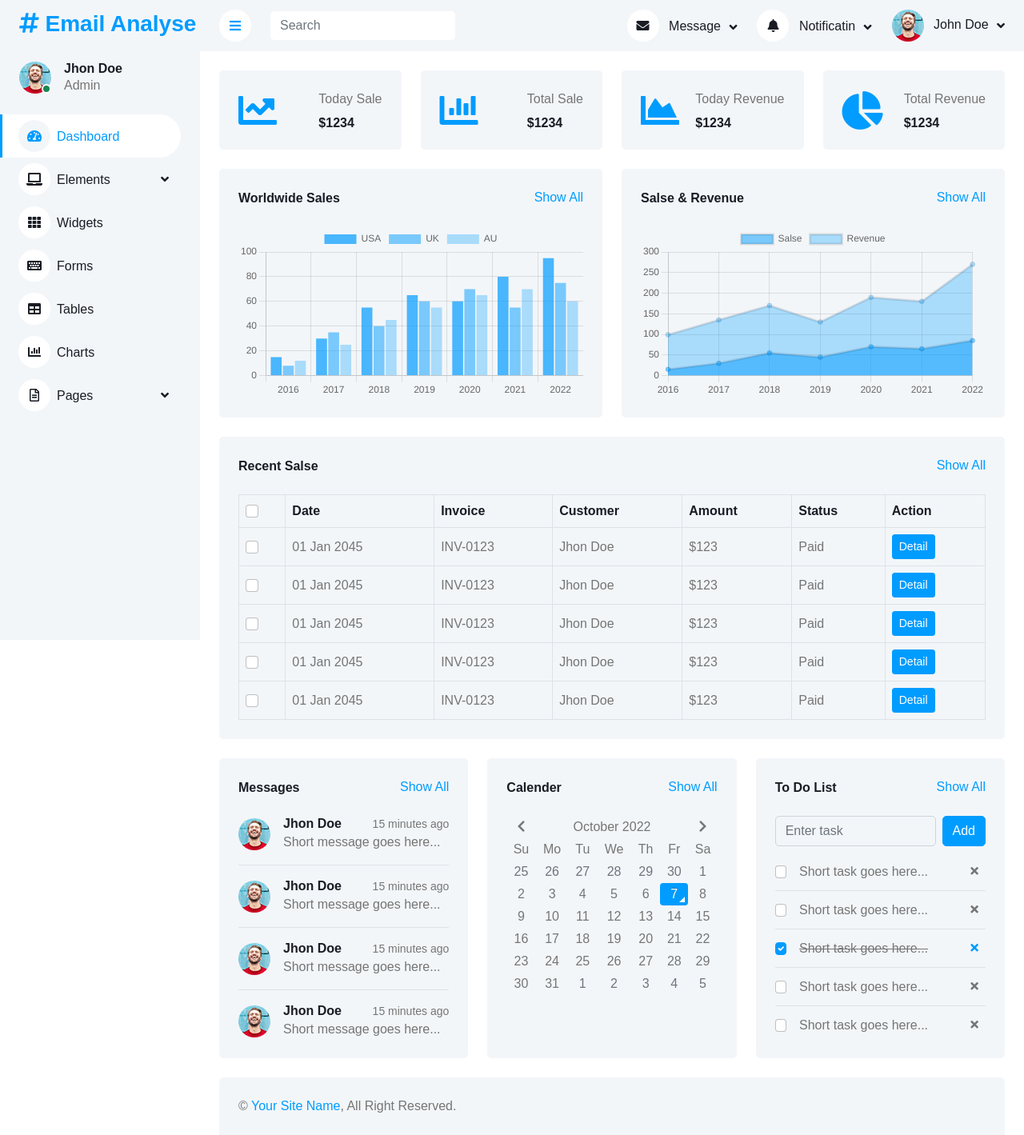
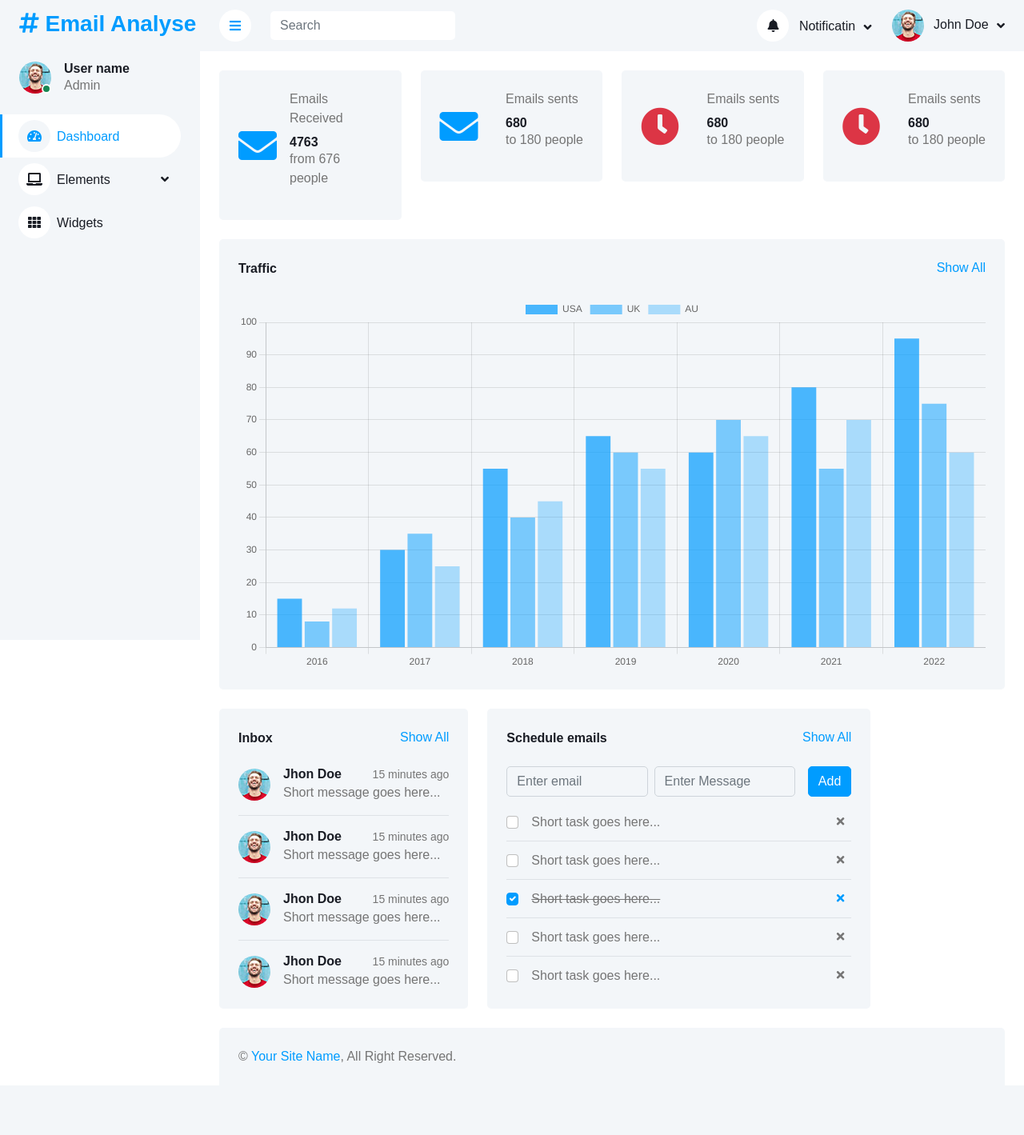
Before and after one commit to SanmayAvhad/44_VCET, a Django app: template Hackathon/templates/index.html in a window 1280 px wide. Shown: the whole page at 80% size. After the commit the page ends 1329 px from the top, so only its background shows below. Run offline with Django 3.2, Linux system fonts and the light colour scheme; the template is opened without the code that fills it, so the values that code supplies are empty; some libraries are stand-ins or nearby versions.

Commit message:
updated by mihir

```diff
--- a/Hackathon/templates/index.html
+++ b/Hackathon/templates/index.html
@@ -44,14 +44,6 @@
 
 <body>
     <div class="container-fluid position-relative bg-white d-flex p-0">
-        <!-- Spinner Start -->
-        {% comment %} <div id="spinner" class="show bg-white position-fixed translate-middle w-100 vh-100 top-50 start-50 d-flex align-items-center justify-content-center">
-            <div class="spinner-border text-primary" style="width: 3rem; height: 3rem;" role="status">
-                <span class="sr-only">Loading...</span>
-            </div>
-        </div> {% endcomment %}
-        <!-- Spinner End -->
-
 
        <!-- Sidebar Start -->
        <div class="sidebar pe-4 pb-3">
@@ -61,19 +53,22 @@
             </a>
             <div class="d-flex align-items-center ms-4 mb-4">
                 <div class="position-relative">
-                        {% comment %} <img class="rounded-circle" src="img/user.jpg" alt="" style="width: 40px; height: 40px;"> {% endcomment %}
-                        <img class="rounded-circle" src="{% static 'img/user.jpg' %}"  style="width: 40px; height: 40px;"/>
-                        <div class="bg-success rounded-circle border border-2 border-white position-absolute end-0 bottom-0 p-1"></div>
+                    <img class="rounded-circle" src="img/user.jpg" alt="" style="width: 40px; height: 40px;">
+                    <div
+                        class="bg-success rounded-circle border border-2 border-white position-absolute end-0 bottom-0 p-1">
+                    </div>
                 </div>
                 <div class="ms-3">
-                        <h6 class="mb-0">Jhon Doe</h6>
+                    <h6 class="mb-0">User name</h6>
                     <span>Admin</span>
                 </div>
             </div>
             <div class="navbar-nav w-100">
-                    <a href="index.html" class="nav-item nav-link active"><i class="fa fa-tachometer-alt me-2"></i>Dashboard</a>
+                <a href="index.html" class="nav-item nav-link active"><i
+                        class="fa fa-tachometer-alt me-2"></i>Dashboard</a>
                 <div class="nav-item dropdown">
-                        <a href="#" class="nav-link dropdown-toggle" data-bs-toggle="dropdown"><i class="fa fa-laptop me-2"></i>Elements</a>
+                    <a href="#" class="nav-link dropdown-toggle" data-bs-toggle="dropdown"><i
+                            class="fa fa-laptop me-2"></i>Elements</a>
                     <div class="dropdown-menu bg-transparent border-0">
                         <a href="button.html" class="dropdown-item">Buttons</a>
                         <a href="typography.html" class="dropdown-item">Typography</a>
@@ -81,23 +76,10 @@
                     </div>
                 </div>
                 <a href="widget.html" class="nav-item nav-link"><i class="fa fa-th me-2"></i>Widgets</a>
-                    <a href="form.html" class="nav-item nav-link"><i class="fa fa-keyboard me-2"></i>Forms</a>
-                    <a href="table.html" class="nav-item nav-link"><i class="fa fa-table me-2"></i>Tables</a>
-                    <a href="chart.html" class="nav-item nav-link"><i class="fa fa-chart-bar me-2"></i>Charts</a>
-                    <div class="nav-item dropdown">
-                        <a href="#" class="nav-link dropdown-toggle" data-bs-toggle="dropdown"><i class="far fa-file-alt me-2"></i>Pages</a>
-                        <div class="dropdown-menu bg-transparent border-0">
-                            <a href="signin.html" class="dropdown-item">Sign In</a>
-                            <a href="signup.html" class="dropdown-item">Sign Up</a>
-                            <a href="404.html" class="dropdown-item">404 Error</a>
-                            <a href="blank.html" class="dropdown-item">Blank Page</a>
-                        </div>
-                    </div>
             </div>
         </nav>
     </div>
     <!-- Sidebar End -->
-
 
         <!-- Content Start -->
         <div class="content">
@@ -114,14 +96,15 @@
                 </form>
                 <div class="navbar-nav align-items-center ms-auto">
                     <div class="nav-item dropdown">
-                        <a href="#" class="nav-link dropdown-toggle" data-bs-toggle="dropdown">
+                        <!-- <a href="#" class="nav-link dropdown-toggle" data-bs-toggle="dropdown">
                             <i class="fa fa-envelope me-lg-2"></i>
                             <span class="d-none d-lg-inline-flex">Message</span>
-                        </a>
+                        </a> -->
                         <div class="dropdown-menu dropdown-menu-end bg-light border-0 rounded-0 rounded-bottom m-0">
                             <a href="#" class="dropdown-item">
                                 <div class="d-flex align-items-center">
-                                    <img class="rounded-circle" src="img/user.jpg" alt="" style="width: 40px; height: 40px;">
+                                    <img class="rounded-circle" src="img/user.jpg" alt=""
+                                        style="width: 40px; height: 40px;">
                                     <div class="ms-2">
                                         <h6 class="fw-normal mb-0">Jhon send you a message</h6>
                                         <small>15 minutes ago</small>
@@ -131,7 +114,8 @@
                             <hr class="dropdown-divider">
                             <a href="#" class="dropdown-item">
                                 <div class="d-flex align-items-center">
-                                    <img class="rounded-circle" src="img/user.jpg" alt="" style="width: 40px; height: 40px;">
+                                    <img class="rounded-circle" src="img/user.jpg" alt=""
+                                        style="width: 40px; height: 40px;">
                                     <div class="ms-2">
                                         <h6 class="fw-normal mb-0">Jhon send you a message</h6>
                                         <small>15 minutes ago</small>
@@ -141,7 +125,8 @@
                             <hr class="dropdown-divider">
                             <a href="#" class="dropdown-item">
                                 <div class="d-flex align-items-center">
-                                    <img class="rounded-circle" src="img/user.jpg" alt="" style="width: 40px; height: 40px;">
+                                    <img class="rounded-circle" src="img/user.jpg" alt=""
+                                        style="width: 40px; height: 40px;">
                                     <div class="ms-2">
                                         <h6 class="fw-normal mb-0">Jhon send you a message</h6>
                                         <small>15 minutes ago</small>
@@ -178,7 +163,8 @@
                     </div>
                     <div class="nav-item dropdown">
                         <a href="#" class="nav-link dropdown-toggle" data-bs-toggle="dropdown">
-                            <img class="rounded-circle me-lg-2" src="img/user.jpg" alt="" style="width: 40px; height: 40px;">
+                            <img class="rounded-circle me-lg-2" src="img/user.jpg" alt=""
+                                style="width: 40px; height: 40px;">
                             <span class="d-none d-lg-inline-flex">John Doe</span>
                         </a>
                         <div class="dropdown-menu dropdown-menu-end bg-light border-0 rounded-0 rounded-bottom m-0">
@@ -197,37 +183,45 @@
                 <div class="row g-4">
                     <div class="col-sm-6 col-xl-3">
                         <div class="bg-light rounded d-flex align-items-center justify-content-between p-4">
-                            <i class="fa fa-chart-line fa-3x text-primary"></i>
+                            <!-- <i class="fa fa-chart-line fa-3x text-primary"></i> -->
+                            <i class="fa fa-envelope fa-3x text-primary" aria-hidden="true"></i>
                             <div class="ms-3">
-                                <p class="mb-2">Today Sale</p>
-                                <h6 class="mb-0">$1234</h6>
+                                <p class="mb-2">Emails Received</p>
+                                <h6 class="mb-0">4763</h6>
+                                <p>from 676 people</p>
+
                             </div>
                         </div>
                     </div>
                     <div class="col-sm-6 col-xl-3">
                         <div class="bg-light rounded d-flex align-items-center justify-content-between p-4">
-                            <i class="fa fa-chart-bar fa-3x text-primary"></i>
+                            <!-- <i class="fa fa-chart-bar fa-3x text-primary"></i> -->
+                            <i class="fa fa-envelope fa-3x text-primary" aria-hidden="true"></i>
                             <div class="ms-3">
-                                <p class="mb-2">Total Sale</p>
-                                <h6 class="mb-0">$1234</h6>
+                                <p class="mb-2">Emails sents</p>
+                                <h6 class="mb-0">680</h6>
+                                <p>to 180 people</p>
                             </div>
                         </div>
                     </div>
                     <div class="col-sm-6 col-xl-3">
                         <div class="bg-light rounded d-flex align-items-center justify-content-between p-4">
-                            <i class="fa fa-chart-area fa-3x text-primary"></i>
+                            <!-- <i class="fa fa-chart-bar fa-3x text-primary"></i> -->
+                            <i class="fa fa-clock fa-3x text-danger"></i>
                             <div class="ms-3">
-                                <p class="mb-2">Today Revenue</p>
-                                <h6 class="mb-0">$1234</h6>
+                                <p class="mb-2">Emails sents</p>
+                                <h6 class="mb-0">680</h6>
+                                <p>to 180 people</p>
                             </div>
                         </div>
                     </div>
                     <div class="col-sm-6 col-xl-3">
                         <div class="bg-light rounded d-flex align-items-center justify-content-between p-4">
-                            <i class="fa fa-chart-pie fa-3x text-primary"></i>
+                            <i class="fa fa-clock fa-3x text-danger"></i>
                             <div class="ms-3">
-                                <p class="mb-2">Total Revenue</p>
-                                <h6 class="mb-0">$1234</h6>
+                                <p class="mb-2">Emails sents</p>
+                                <h6 class="mb-0">680</h6>
+                                <p>to 180 people</p>
                             </div>
                         </div>
                     </div>
@@ -239,22 +233,13 @@
             <!-- Sales Chart Start -->
             <div class="container-fluid pt-4 px-4">
                 <div class="row g-4">
-                    <div class="col-sm-12 col-xl-6">
+                    <div class="col-sm-12 col-xl-12">
                         <div class="bg-light text-center rounded p-4">
                             <div class="d-flex align-items-center justify-content-between mb-4">
-                                <h6 class="mb-0">Worldwide Sales</h6>
+                                <h6 class="mb-0">Traffic</h6>
                                 <a href="">Show All</a>
                             </div>
                             <canvas id="worldwide-sales"></canvas>
-                        </div>
-                    </div>
-                    <div class="col-sm-12 col-xl-6">
-                        <div class="bg-light text-center rounded p-4">
-                            <div class="d-flex align-items-center justify-content-between mb-4">
-                                <h6 class="mb-0">Salse & Revenue</h6>
-                                <a href="">Show All</a>
-                            </div>
-                            <canvas id="salse-revenue"></canvas>
                         </div>
                     </div>
                 </div>
@@ -262,78 +247,10 @@
             <!-- Sales Chart End -->
 
 
-            <!-- Recent Sales Start -->
-            <div class="container-fluid pt-4 px-4">
-                <div class="bg-light text-center rounded p-4">
-                    <div class="d-flex align-items-center justify-content-between mb-4">
-                        <h6 class="mb-0">Recent Salse</h6>
-                        <a href="">Show All</a>
-                    </div>
-                    <div class="table-responsive">
-                        <table class="table text-start align-middle table-bordered table-hover mb-0">
-                            <thead>
-                                <tr class="text-dark">
-                                    <th scope="col"><input class="form-check-input" type="checkbox"></th>
-                                    <th scope="col">Date</th>
-                                    <th scope="col">Invoice</th>
-                                    <th scope="col">Customer</th>
-                                    <th scope="col">Amount</th>
-                                    <th scope="col">Status</th>
-                                    <th scope="col">Action</th>
-                                </tr>
-                            </thead>
-                            <tbody>
-                                <tr>
-                                    <td><input class="form-check-input" type="checkbox"></td>
-                                    <td>01 Jan 2045</td>
-                                    <td>INV-0123</td>
-                                    <td>Jhon Doe</td>
-                                    <td>$123</td>
-                                    <td>Paid</td>
-                                    <td><a class="btn btn-sm btn-primary" href="">Detail</a></td>
-                                </tr>
-                                <tr>
-                                    <td><input class="form-check-input" type="checkbox"></td>
-                                    <td>01 Jan 2045</td>
-                                    <td>INV-0123</td>
-                                    <td>Jhon Doe</td>
-                                    <td>$123</td>
-                                    <td>Paid</td>
-                                    <td><a class="btn btn-sm btn-primary" href="">Detail</a></td>
-                                </tr>
-                                <tr>
-                                    <td><input class="form-check-input" type="checkbox"></td>
-                                    <td>01 Jan 2045</td>
-                                    <td>INV-0123</td>
-                                    <td>Jhon Doe</td>
-                                    <td>$123</td>
-                                    <td>Paid</td>
-                                    <td><a class="btn btn-sm btn-primary" href="">Detail</a></td>
-                                </tr>
-                                <tr>
-                                    <td><input class="form-check-input" type="checkbox"></td>
-                                    <td>01 Jan 2045</td>
-                                    <td>INV-0123</td>
-                                    <td>Jhon Doe</td>
-                                    <td>$123</td>
-                                    <td>Paid</td>
-                                    <td><a class="btn btn-sm btn-primary" href="">Detail</a></td>
-                                </tr>
-                                <tr>
-                                    <td><input class="form-check-input" type="checkbox"></td>
-                                    <td>01 Jan 2045</td>
-                                    <td>INV-0123</td>
-                                    <td>Jhon Doe</td>
-                                    <td>$123</td>
-                                    <td>Paid</td>
-                                    <td><a class="btn btn-sm btn-primary" href="">Detail</a></td>
-                                </tr>
-                            </tbody>
-                        </table>
-                    </div>
-                </div>
-            </div>
-            <!-- Recent Sales End -->
+
+           <!--pie charts starts  -->
+           <!-- Will do -->
+           <!--pie charts ends  -->
 
 
             <!-- Widgets Start -->
@@ -342,11 +259,12 @@
                     <div class="col-sm-12 col-md-6 col-xl-4">
                         <div class="h-100 bg-light rounded p-4">
                             <div class="d-flex align-items-center justify-content-between mb-2">
-                                <h6 class="mb-0">Messages</h6>
+                                <h6 class="mb-0">Inbox</h6>
                                 <a href="">Show All</a>
                             </div>
                             <div class="d-flex align-items-center border-bottom py-3">
-                                <img class="rounded-circle flex-shrink-0" src="img/user.jpg" alt="" style="width: 40px; height: 40px;">
+                                <img class="rounded-circle flex-shrink-0" src="img/user.jpg" alt=""
+                                    style="width: 40px; height: 40px;">
                                 <div class="w-100 ms-3">
                                     <div class="d-flex w-100 justify-content-between">
                                         <h6 class="mb-0">Jhon Doe</h6>
@@ -356,7 +274,8 @@
                                 </div>
                             </div>
                             <div class="d-flex align-items-center border-bottom py-3">
-                                <img class="rounded-circle flex-shrink-0" src="img/user.jpg" alt="" style="width: 40px; height: 40px;">
+                                <img class="rounded-circle flex-shrink-0" src="img/user.jpg" alt=""
+                                    style="width: 40px; height: 40px;">
                                 <div class="w-100 ms-3">
                                     <div class="d-flex w-100 justify-content-between">
                                         <h6 class="mb-0">Jhon Doe</h6>
@@ -366,7 +285,8 @@
                                 </div>
                             </div>
                             <div class="d-flex align-items-center border-bottom py-3">
-                                <img class="rounded-circle flex-shrink-0" src="img/user.jpg" alt="" style="width: 40px; height: 40px;">
+                                <img class="rounded-circle flex-shrink-0" src="img/user.jpg" alt=""
+                                    style="width: 40px; height: 40px;">
                                 <div class="w-100 ms-3">
                                     <div class="d-flex w-100 justify-content-between">
                                         <h6 class="mb-0">Jhon Doe</h6>
@@ -376,7 +296,8 @@
                                 </div>
                             </div>
                             <div class="d-flex align-items-center pt-3">
-                                <img class="rounded-circle flex-shrink-0" src="img/user.jpg" alt="" style="width: 40px; height: 40px;">
+                                <img class="rounded-circle flex-shrink-0" src="img/user.jpg" alt=""
+                                    style="width: 40px; height: 40px;">
                                 <div class="w-100 ms-3">
                                     <div class="d-flex w-100 justify-content-between">
                                         <h6 class="mb-0">Jhon Doe</h6>
@@ -387,25 +308,21 @@
                             </div>
                         </div>
                     </div>
-                    <div class="col-sm-12 col-md-6 col-xl-4">
+
+                    <div class="col-sm-12 col-md-8 col-xl-6">
                         <div class="h-100 bg-light rounded p-4">
+
                             <div class="d-flex align-items-center justify-content-between mb-4">
-                                <h6 class="mb-0">Calender</h6>
+                                <h6 class="mb-0">Schedule emails</h6>
                                 <a href="">Show All</a>
                             </div>
-                            <div id="calender"></div>
-                        </div>
-                    </div>
-                    <div class="col-sm-12 col-md-6 col-xl-4">
-                        <div class="h-100 bg-light rounded p-4">
-                            <div class="d-flex align-items-center justify-content-between mb-4">
-                                <h6 class="mb-0">To Do List</h6>
-                                <a href="">Show All</a>
-                            </div>
+
                             <div class="d-flex mb-2">
-                                <input class="form-control bg-transparent" type="text" placeholder="Enter task">
+                                <input class="form-control bg-transparent" type="text" placeholder="Enter email">
+                                <input class="form-control bg-transparent mx-2" type="text" placeholder="Enter Message">
                                 <button type="button" class="btn btn-primary ms-2">Add</button>
                             </div>
+
                             <div class="d-flex align-items-center border-bottom py-2">
                                 <input class="form-check-input m-0" type="checkbox">
                                 <div class="w-100 ms-3">
@@ -415,6 +332,7 @@
                                     </div>
                                 </div>
                             </div>
+
                             <div class="d-flex align-items-center border-bottom py-2">
                                 <input class="form-check-input m-0" type="checkbox">
                                 <div class="w-100 ms-3">
@@ -424,6 +342,7 @@
                                     </div>
                                 </div>
                             </div>
+
                             <div class="d-flex align-items-center border-bottom py-2">
                                 <input class="form-check-input m-0" type="checkbox" checked>
                                 <div class="w-100 ms-3">
@@ -433,6 +352,7 @@
                                     </div>
                                 </div>
                             </div>
+
                             <div class="d-flex align-items-center border-bottom py-2">
                                 <input class="form-check-input m-0" type="checkbox">
                                 <div class="w-100 ms-3">
@@ -442,6 +362,7 @@
                                     </div>
                                 </div>
                             </div>
+
                             <div class="d-flex align-items-center pt-2">
                                 <input class="form-check-input m-0" type="checkbox">
                                 <div class="w-100 ms-3">
@@ -451,6 +372,7 @@
                                     </div>
                                 </div>
                             </div>
+
                         </div>
                     </div>
                 </div>
```
Lines whose indentation alone changed are shown as unchanged.
